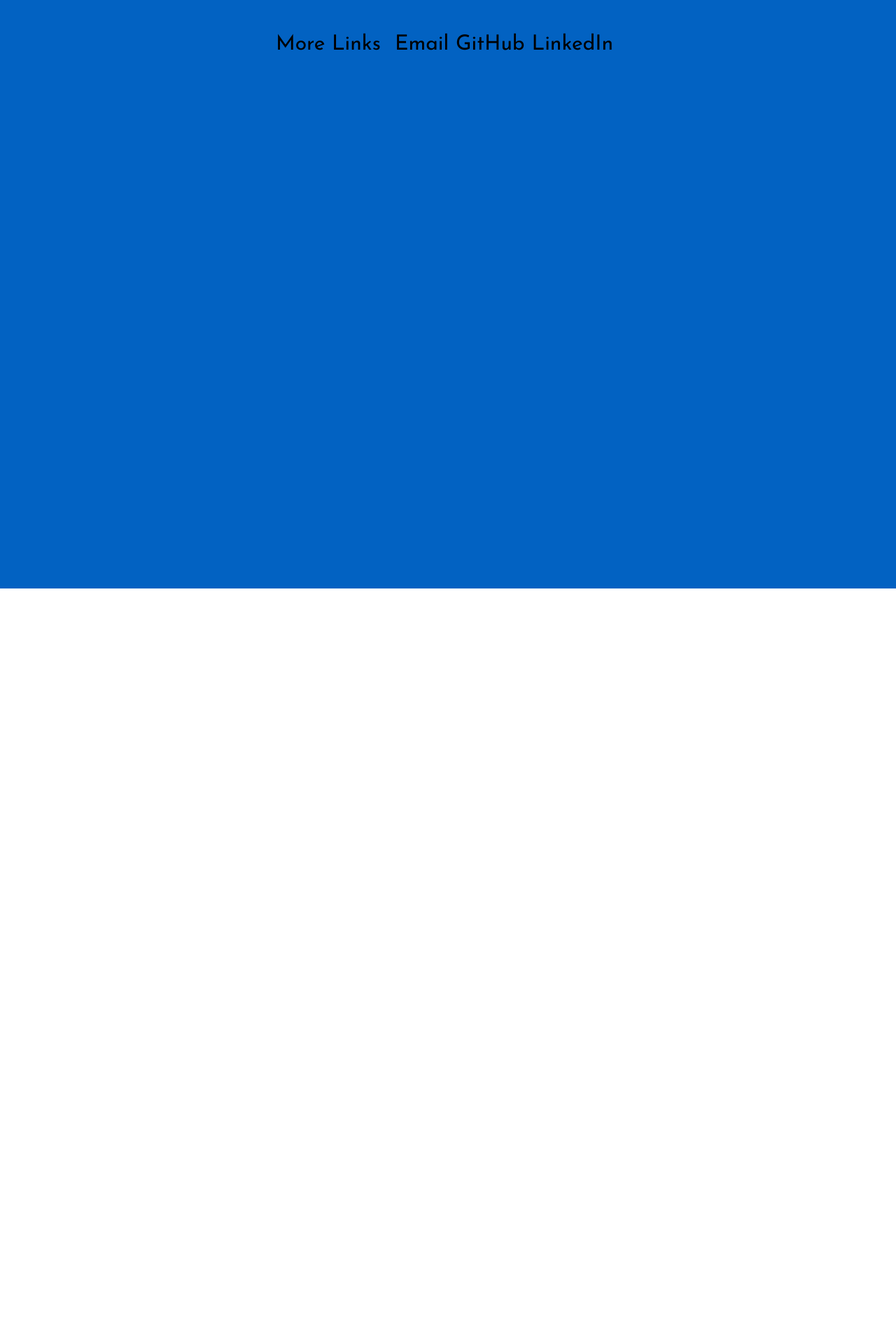
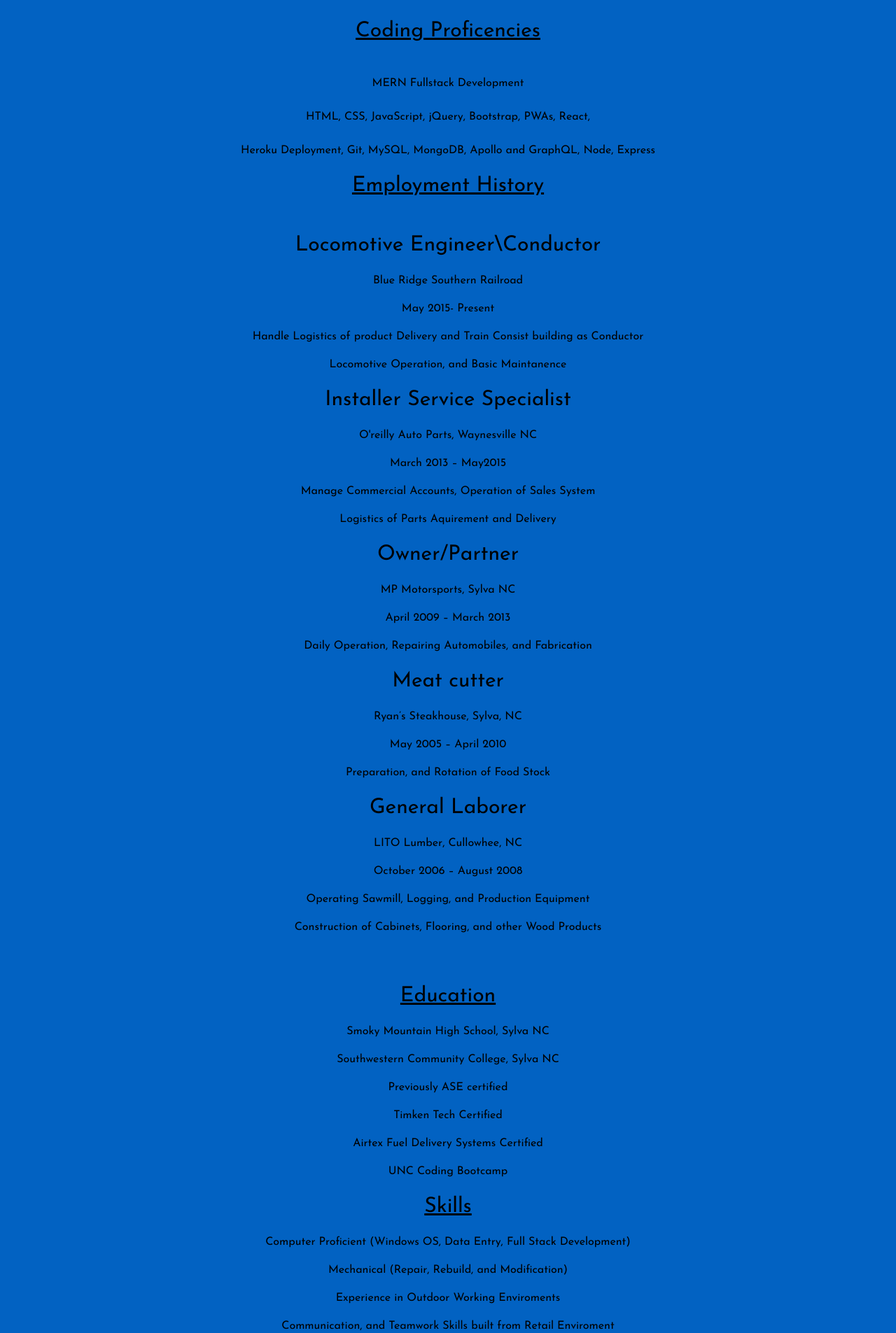
Before and after one commit to AJoelj84/ReactPortfolioAJ, a React (Create React App) app: page /resume in a window 1280 px wide. Shown: the part 235-2140 px from the top of the page at 70% size. Before the commit the page ends 1076 px from the top, so only its background shows below. Built offline with nearby package versions, Linux system fonts and the light colour scheme.

Commit message:
changes to package, and Resume

```diff
--- a/package.json
+++ b/package.json
@@ -22,7 +22,7 @@
   "scripts": {
     "predeploy": "npm run build",
     "deploy": "gh-pages -d build",
-    "start": "node --max_old_space_size=2560 node_modules/.bin/react-scripts start",
+   "start": "node --max_old_space_size=2560 node_modules/.bin/react-scripts start",
     "build": "node --max_old_space_size=2560 node_modules/.bin/react-scripts build",
     "test": "react-scripts test",
     "eject": "react-scripts eject"
--- a/public/index.html
+++ b/public/index.html
@@ -24,7 +24,7 @@
       work correctly both with client-side routing and a non-root public URL.
       Learn how to configure a non-root public URL by running `npm run build`.
     -->
-    <title>React App</title>
+    <title>Adam Johnson's Portfolio</title>
   </head>
   <body>
     <noscript>You need to enable JavaScript to run this app.</noscript>
--- a/src/components/pages/Resume.js
+++ b/src/components/pages/Resume.js
@@ -7,7 +7,6 @@
       <Document>
         <Page>
           <Text>Adam Johnson - 22 Curtis Dr. Waynesville NC, 28786 - 828.399.1559 - ajoelj84@gmail.com</Text>
-          <br></br>
           <Text>Coding Proficencies</Text>
           <Text>MERN Fullstack Development</Text>
           <Text>HTML, CSS, JavaScript, jQuery, Bootstrap, PWAs, React,</Text>
@@ -68,6 +67,62 @@
             loading ? 'Loading document...' : <button className="pdfbutton">Download PDF</button>
           }
         </PDFDownloadLink>
+        <section style={{fontFamily: 'Josefin Sans, sans-serif', color: 'black'}}>
+
+            <p class='resumeheader'>Adam Johnson - 22 Curtis Dr. Waynesville NC, 28786 - 828.399.1559 - ajoelj84@gmail.com</p>
+
+                    <p class='resumesecond'>Coding Proficencies</p>
+                        <br></br>
+                        <p>MERN Fullstack Development<br></br><br></br>HTML, CSS, JavaScript, jQuery, Bootstrap, PWAs, React, <br></br><br></br>Heroku Deployment, Git, MySQL, MongoDB, Apollo and GraphQL, Node, Express</p>
+                    <p class='resumesecond'>Employment History</p>
+                        <br></br>
+
+                    <p class='resumeheader'>Locomotive Engineer\Conductor</p>
+                        <p>Blue Ridge Southern Railroad</p>
+                        <p>May 2015- Present</p>
+                        <p>Handle Logistics of product Delivery and Train Consist building as Conductor</p>
+                        <p>Locomotive Operation, and Basic Maintanence</p>
+
+                    <p class='resumeheader'>Installer Service Specialist</p>
+                        <p>O'reilly Auto Parts, Waynesville NC</p>
+                        <p>March 2013 – May2015</p>
+                        <p>Manage Commercial Accounts, Operation of Sales System</p>
+                        <p>Logistics of Parts Aquirement and Delivery</p>
+
+                    <p class='resumeheader'>Owner/Partner</p>
+                        <p>MP Motorsports, Sylva NC</p>
+                        <p>April 2009 – March 2013</p>
+                        <p>Daily Operation, Repairing Automobiles, and Fabrication</p>
+
+                    <p class='resumeheader'>Meat cutter</p>
+                        <p>Ryan’s  Steakhouse, Sylva, NC</p>
+                        <p>May 2005 – April 2010</p>
+                        <p>Preparation, and Rotation of Food Stock</p>
+
+                    <p class='resumeheader'>General Laborer</p>
+                        <p>LITO Lumber, Cullowhee, NC</p>
+                        <p>October 2006 – August 2008</p>
+                        <p>Operating Sawmill, Logging, and Production Equipment</p>
+                        <p>Construction of Cabinets, Flooring, and other Wood Products</p>
+                        <br></br>
+                        <br></br>
+                    <p class='resumesecond'>Education</p>
+                        <p>Smoky Mountain High School, Sylva NC</p>
+                        <p>Southwestern Community College, Sylva NC</p>
+                        <p>Previously ASE certified</p>
+                        <p>Timken Tech Certified</p>
+                        <p>Airtex Fuel Delivery Systems Certified</p>
+                        <p>UNC Coding Bootcamp</p>
+
+
+
+                    <p class='resumesecond'>Skills</p>
+                        <p>Computer Proficient (Windows OS, Data Entry, Full Stack Development)</p>
+                        <p>Mechanical (Repair, Rebuild, and Modification)</p>
+                        <p>Experience in Outdoor Working Enviroments</p>
+                        <p>Communication, and Teamwork Skills built from Retail Enviroment</p>
+
+        </section>
       </div>
     );
   }
```
